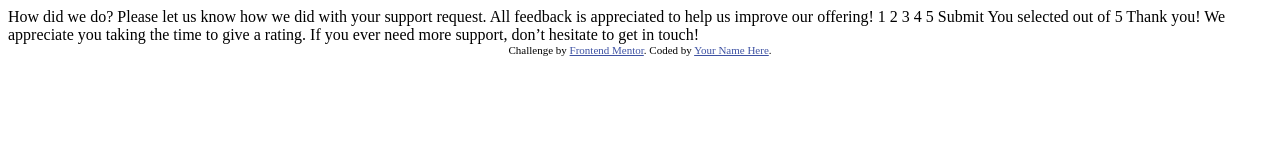
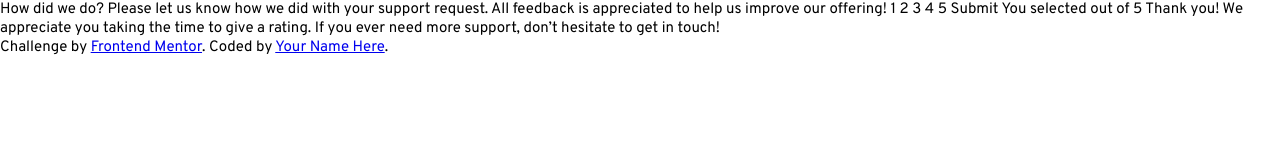
Before and after one commit to lozukka/interactive-rating-component-fm, a plain HTML site: page index.html in a window 1280 px wide. Drawn offline with Linux system fonts and the light colour scheme.

Commit message:
set up the project files

```diff
--- a/index.html
+++ b/index.html
@@ -7,12 +7,7 @@
   <link rel="icon" type="image/png" sizes="32x32" href="./images/favicon-32x32.png">
 
   <title>Frontend Mentor | Interactive rating component</title>
-
-  <!-- Feel free to remove these styles or customise in your own stylesheet 👍 -->
-  <style>
-    .attribution { font-size: 11px; text-align: center; }
-    .attribution a { color: hsl(228, 45%, 44%); }
-  </style>
+  <link rel="stylesheet" href="/styles.css">
 </head>
 <body>
 
@@ -41,9 +36,8 @@
   <!-- Thank you state end -->
 
 
-  <div class="attribution">
-    Challenge by <a href="https://www.frontendmentor.io?ref=challenge" target="_blank">Frontend Mentor</a>.
-    Coded by <a href="#">Your Name Here</a>.
-  </div>
+  <footer><p>Challenge by <a href="https://www.frontendmentor.io?ref=challenge" target="_blank">Frontend Mentor</a>.
+    Coded by <a href="#">Your Name Here</a>.</p></footer>
 </body>
+<script src="script.js" defer></script>
 </html>
--- /dev/null
+++ b/script.js
@@ -0,0 +1 @@
+console.log("hello")
--- /dev/null
+++ b/styles.css
@@ -0,0 +1,31 @@
+/* overpass-regular - latin */
+@font-face {
+  font-display: swap; /* Check https://developer.mozilla.org/en-US/docs/Web/CSS/@font-face/font-display for other options. */
+  font-family: 'Overpass';
+  font-style: normal;
+  font-weight: 400;
+  src: url('./fonts/overpass-v19-latin-regular.woff2') format('woff2'); /* Chrome 36+, Opera 23+, Firefox 39+, Safari 12+, iOS 10+ */
+}
+/* overpass-700 - latin */
+@font-face {
+  font-display: swap; /* Check https://developer.mozilla.org/en-US/docs/Web/CSS/@font-face/font-display for other options. */
+  font-family: 'Overpass';
+  font-style: normal;
+  font-weight: 700;
+  src: url('./fonts/overpass-v19-latin-700.woff2') format('woff2'); /* Chrome 36+, Opera 23+, Firefox 39+, Safari 12+, iOS 10+ */
+}
+*{
+    box-sizing: border-box;
+    margin: 0;
+    padding: 0;
+    font-size: 15px;
+    font-family: 'Overpass', sans-serif;
+}
+
+:root{
+    --color-orange: hsl(25, 97%, 53%);
+    --color-white: hsl(0, 100%, 100%);
+    --color-grey500: hsl(217, 12%, 63%);
+    --color-grey900: hsl(213, 19%, 18%);
+    --color-grey950: hsl(216, 12%, 8%);
+}
```
Also changed, not shown: fonts/overpass-v19-latin-700.woff2 (added), fonts/overpass-v19-latin-regular.woff2 (added).
